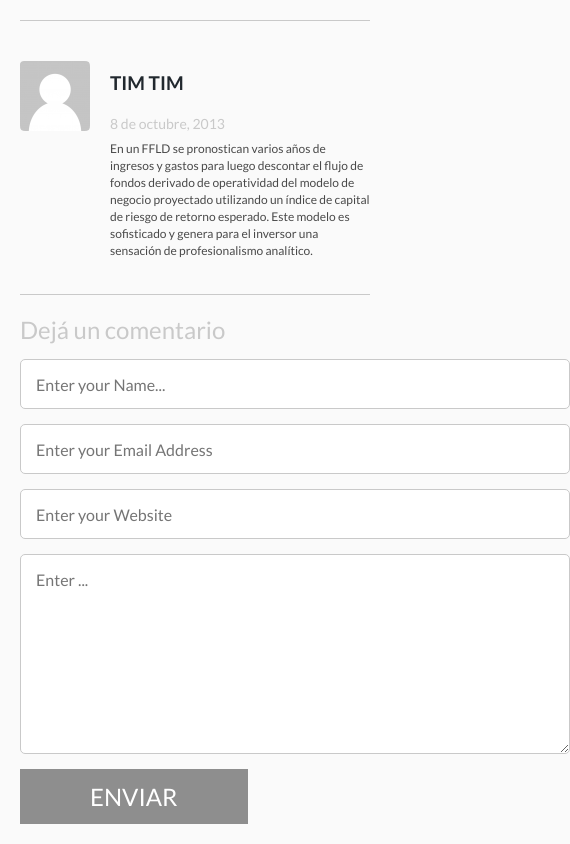
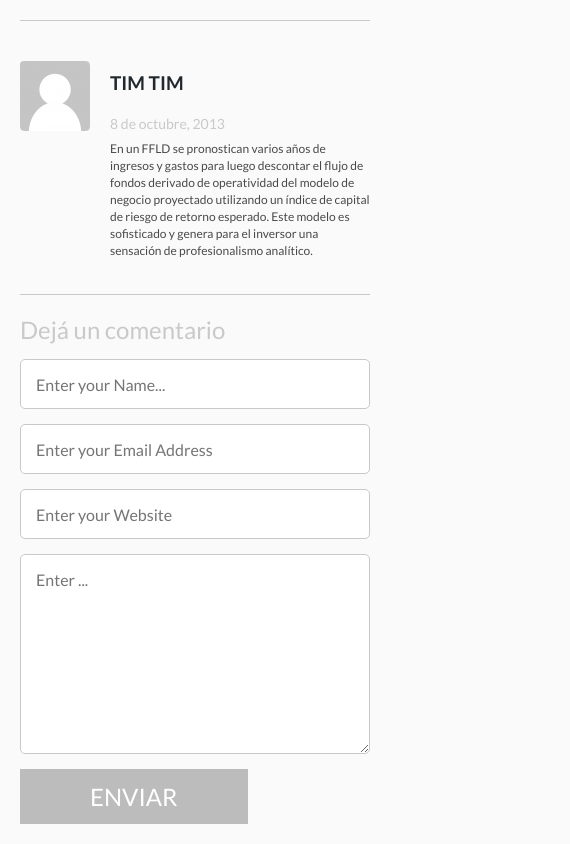
Before and after one commit to carlosandresal/fraco, a website: page app/nota.html in a window 390 px wide. In both pictures the pointer is over the input "ENVIAR". Shown: the part 5495-6339 px from the top of the page, 570 px wide, since content can reach past the window. Drawn offline with nearby package versions, Linux system fonts and the light colour scheme; files that its build step writes are made by us from their sources.

Commit message:
Modificando estilos de boton y sidebar href

```diff
--- a/app/styles/main.scss
+++ b/app/styles/main.scss
@@ -228,6 +228,10 @@ hr {
     font-weight: $regular;
     font-size: $font-large;
     color: white;
+    &:hover{
+        background-color: $color-gris;
+        color: white;
+    }
 }
 
 .subtitle{
@@ -424,9 +428,15 @@ hr {
 #head-articule h6, #head-articule a{
   margin-left: 20px;
   line-height: 1px;
+
 }
 #head-articule h6{
     margin-bottom: 13px;
+}
+#head-articule ul li a{
+      &:hover{
+        color: white;
+    }
 }
 
 ul{
@@ -436,6 +446,7 @@ ul{
 
 
 @media all and (max-width: 768px){
+
     .col{
         display: inline-block;
         width: 100%;
@@ -449,6 +460,7 @@ ul{
 
         }
     }
+
     #head-social{
         margin-left: -35px;
         } a{
@@ -476,4 +488,9 @@ ul{
     .notes img{
         width: 100%;
     }
+    .box-com, .box-form{
+        width: 100%;
+    }
+
+
 }
```
